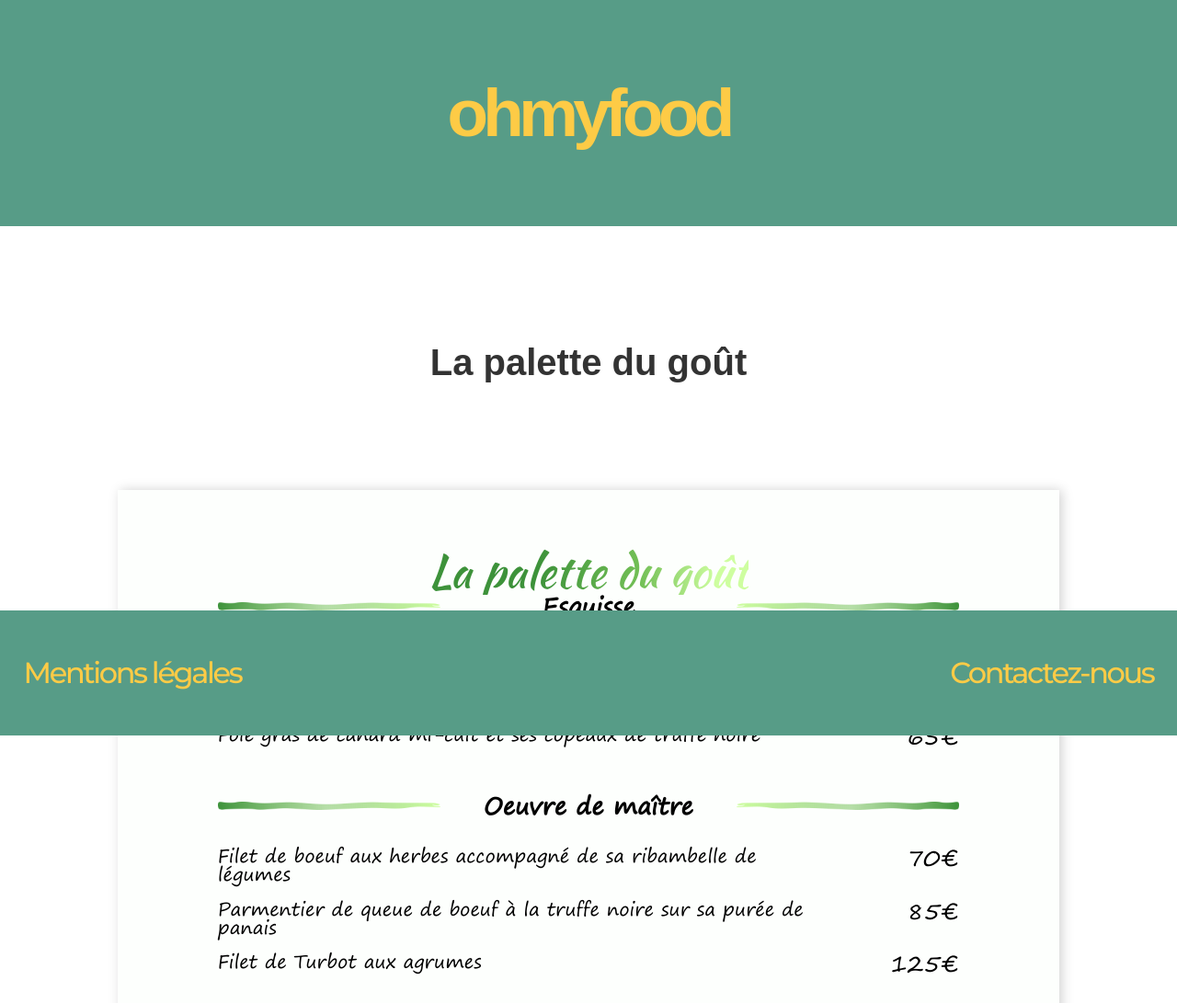
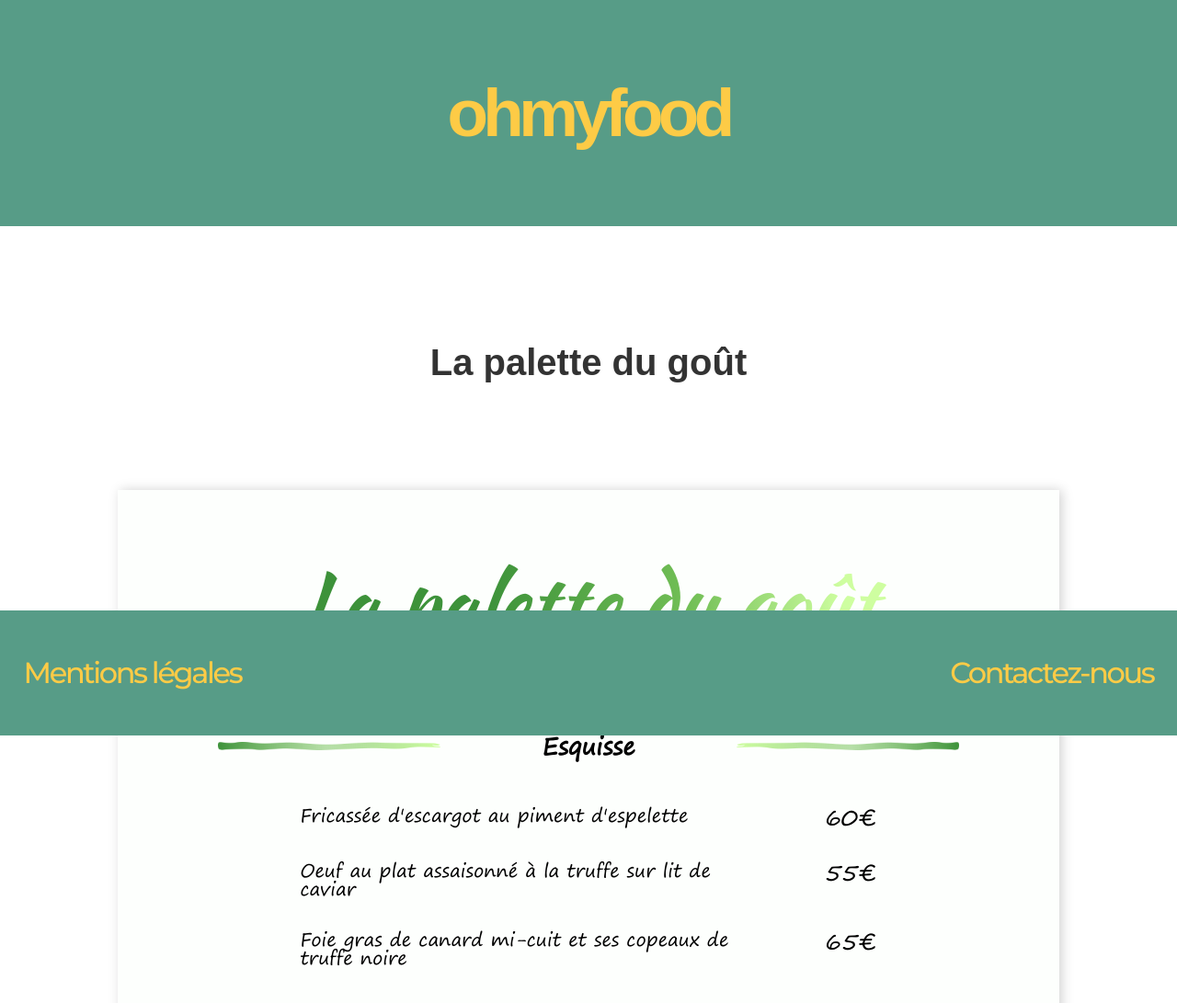
Before and after one commit to dimitriobin/P03_ohmyfood, a website: page pages/la_palette_du_gout.html in a window 1280 px wide. Shown: the top 1091 px of the page at 92% size. Drawn offline with Linux system fonts and the light colour scheme.

Commit message:
Re design et responsive du menu 4

```diff
--- a/assets/css/scss/la_palette_du_gout.scss
+++ b/assets/css/scss/la_palette_du_gout.scss
@@ -35,25 +35,33 @@
         header {
             font-family: map-get($laPaletteDuGout, font-primary), sans-serif;
             @include text-gradient-3 (-90deg, $laPaletteDuGout);
+            padding: 1rem 2rem;
+            margin-bottom: 5rem;
         }
 
         table {
-            margin-bottom: 2rem;
+            width: 100%;
+            margin-bottom: 5.2rem;
+
+            &:last-of-type {
+                margin-bottom: 2rem;
+            }
         }
 
         th {
             font-family: map-get($laPaletteDuGout, font-secondary), sans-serif;
-            margin-bottom: 2rem;
+            margin-bottom: 3.3rem;
         }
 
         tbody tr {
-            margin: 0 auto 1.1rem;
-            width: 90%;
+            padding: 0 15%;
+            margin-bottom: 2.2rem;
         }
 
         td {
             &:nth-child(odd) {
                 font-family: map-get($laPaletteDuGout, font-tertiary), sans-serif;
+                margin-bottom: 0.7rem;
             }
 
             &:nth-child(even) {
@@ -63,3 +71,19 @@
 
     }
 }
+
+@media screen and (min-width: map-get($breakpoints, medium)) {
+    #menu_la_palette_du_gout {
+        section td:nth-child(odd) {
+            margin-bottom: 0;
+        }
+    }
+}
+
+@media screen and (min-width: map-get($breakpoints, large)) {
+    #menu_la_palette_du_gout {
+        header h2 {
+            font-size: 5.6rem;
+        }
+    }
+}
--- a/assets/css/scss/le_delice_des_papilles.scss
+++ b/assets/css/scss/le_delice_des_papilles.scss
@@ -77,11 +77,18 @@
     }
 }
 
+@media screen and (min-width: map-get($breakpoints, medium)) {
+    #menu_le_delice_des_papilles {
+        section td:nth-child(odd) {
+            margin-bottom: 0;
+        }
+    }
+}
+
 @media screen and (min-width: map-get($breakpoints, large)) {
     #menu_le_delice_des_papilles {
         header h2 {
             font-size: 5.6rem;
         }
     }
-
 }
```
Also changed, not shown: assets/css/la_palette_du_gout.css, assets/css/le_delice_des_papilles.css, assets/css/prefixed/la_palette_du_gout.css, assets/css/prefixed/le_delice_des_papilles.css, 2 other files.
